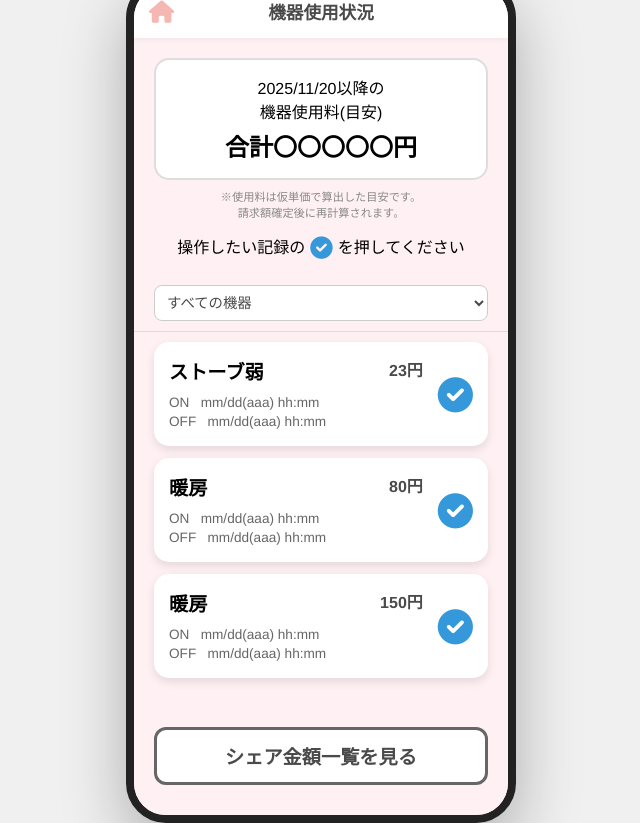
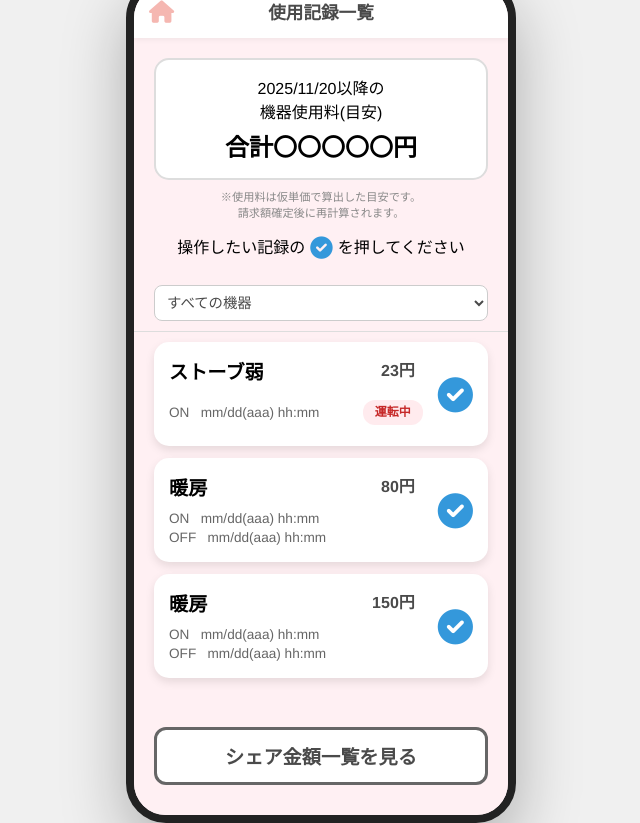
Before and after one commit to kubota-a/family-electricity-cost-share, a Python web app: template templates/user_usage_logs.html in a window 1280 px wide. Shown: the whole page, without its empty margins (319-959 px from the left). Run offline with Jinja, Linux system fonts and the light colour scheme; the template is opened without the code that fills it, so the values that code supplies are empty.

Commit message:
style: 使用記録一覧画面のUIを調整

```diff
--- a/templates/user_usage_logs.html
+++ b/templates/user_usage_logs.html
@@ -3,7 +3,7 @@
 <head>
     <meta charset="UTF-8">
     <meta name="viewport" content="width=device-width, initial-scale=1.0">
-    <title>いえ電シェア - 機器使用記録一覧</title>
+    <title>いえ電シェア - 使用記録一覧</title>
     <link rel="stylesheet" href="https://cdnjs.cloudflare.com/ajax/libs/font-awesome/6.0.0/css/all.min.css">
     <style>
         :root {
@@ -17,6 +17,7 @@
             --card-bg: #ffffff;
             --shadow: 0 4px 10px rgba(0, 0, 0, 0.1);
             --flash-green: #2ecc71;
+            --usage-item-time-min-height: calc(2 * 1.4em);
         }
 
         * {
@@ -153,11 +154,50 @@
             align-items: center;
         }
 
-        .item-info { flex-grow: 1; }
-        .item-header { display: flex; justify-content: space-between; margin-bottom: 8px; }
-        .item-name { font-weight: bold; font-size: clamp(1rem, 4.5vw, 1.2rem); }
-        .item-price { font-weight: bold; color: var(--text-color); }
-        .item-time { font-size: 0.85rem; color: #666; line-height: 1.4; }
+        .item-info {
+            flex-grow: 1;
+            min-width: 0;
+        }
+        .item-header {
+            display: flex;
+            justify-content: space-between;
+            margin-bottom: 8px;
+        }
+        .item-name {
+            font-weight: bold;
+            font-size: clamp(1rem, 4.5vw, 1.2rem);
+        }
+        .item-price {
+            font-weight: bold;
+            color: var(--text-color);
+            transform: translateX(-0.5em);
+        }
+        .usage-list .usage-item .item-time {
+            display: flex;
+            justify-content: space-between;
+            align-items: center;
+            gap: 8px;
+            font-size: 0.85rem;
+            color: #666;
+            line-height: 1.4;
+            min-height: var(--usage-item-time-min-height);
+        }
+        .item-time-main {
+            flex: 1;
+            min-width: 0;
+        }
+        .badge-status {
+            padding: 4px 12px;
+            border-radius: 12px;
+            font-size: 0.75rem;
+            font-weight: bold;
+            display: inline-flex;
+            align-items: center;
+            gap: 4px;
+            border: none;
+            flex-shrink: 0;
+        }
+        .badge-on { background: #ffebee; color: #c62828; }
 
         .check-icon {
             margin-left: 15px;
@@ -197,7 +237,7 @@
         <a href="{{ url_for('index') }}" class="header-logo" aria-label="トップへ戻る">
             <i class="fas fa-home"></i>
         </a>
-        <div class="header-title">機器使用状況</div>
+        <div class="header-title">使用記録一覧</div>
     </header>
 
     <div class="fixed-content">
@@ -240,8 +280,8 @@
                     <span class="item-price">23円</span>
                 </div>
                 <div class="item-time">
-                    ON &nbsp; mm/dd(aaa) hh:mm<br>
-                    OFF &nbsp; mm/dd(aaa) hh:mm
+                    <div class="item-time-main">ON &nbsp; mm/dd(aaa) hh:mm</div>
+                    <span class="badge-status badge-on">運転中</span>
                 </div>
             </div>
             <i class="fas fa-check-circle check-icon"></i>
@@ -254,8 +294,8 @@
                     <span class="item-price">80円</span>
                 </div>
                 <div class="item-time">
-                    ON &nbsp; mm/dd(aaa) hh:mm<br>
-                    OFF &nbsp; mm/dd(aaa) hh:mm
+                    <div class="item-time-main">ON &nbsp; mm/dd(aaa) hh:mm<br>
+                    OFF &nbsp; mm/dd(aaa) hh:mm</div>
                 </div>
             </div>
             <i class="fas fa-check-circle check-icon"></i>
@@ -268,8 +308,8 @@
                     <span class="item-price">150円</span>
                 </div>
                 <div class="item-time">
-                    ON &nbsp; mm/dd(aaa) hh:mm<br>
-                    OFF &nbsp; mm/dd(aaa) hh:mm
+                    <div class="item-time-main">ON &nbsp; mm/dd(aaa) hh:mm<br>
+                    OFF &nbsp; mm/dd(aaa) hh:mm</div>
                 </div>
             </div>
             <i class="fas fa-check-circle check-icon"></i>
```
